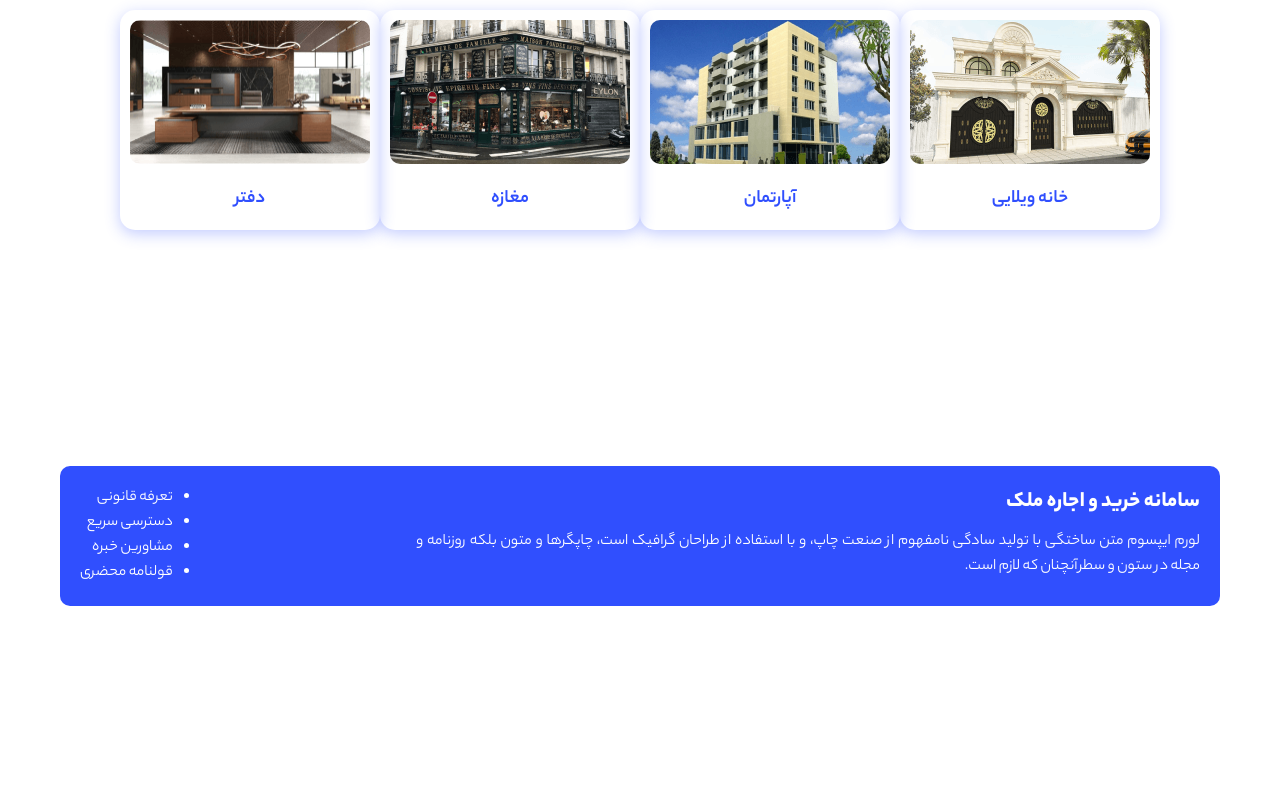
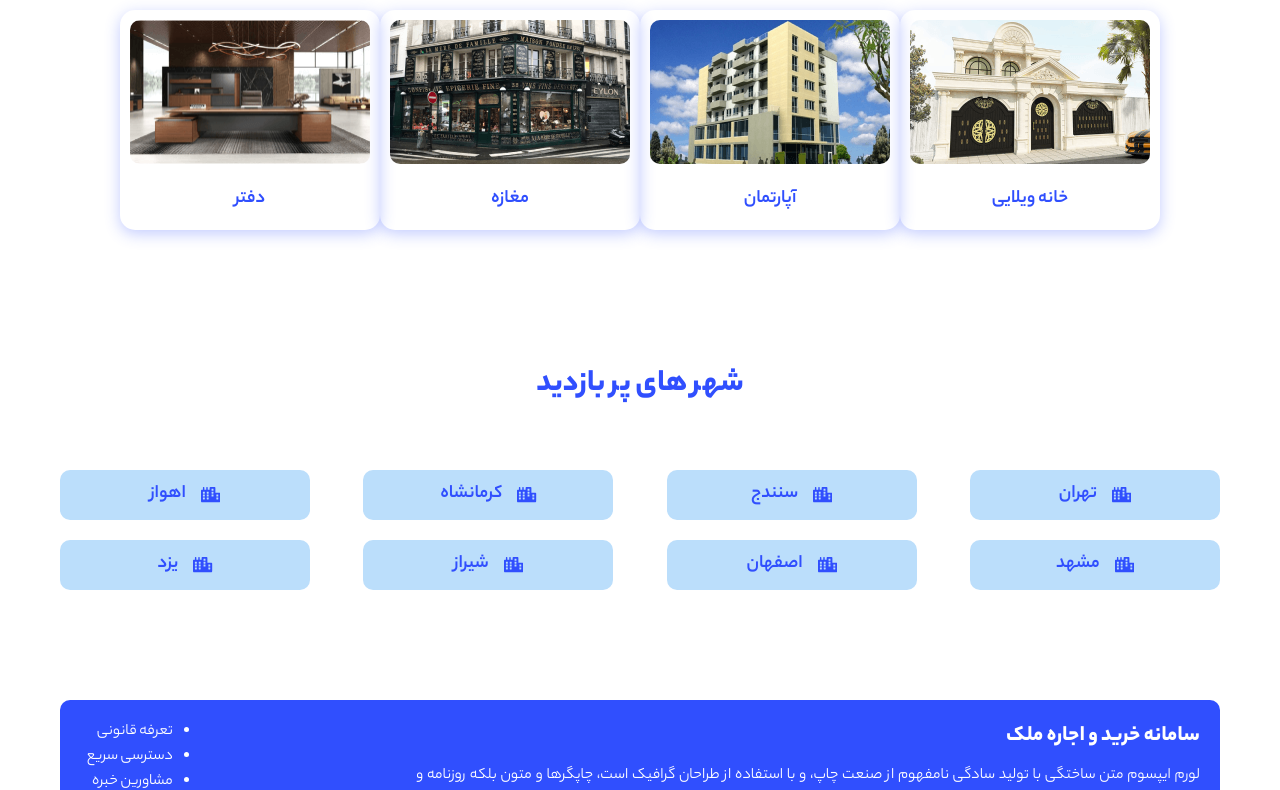
Before and after one commit to mfghir/estate-proj-nextjs, a Next.js app: page / in a window 1280 px wide. Shown: the part 505-1295 px from the top of the page. Before the commit the page ends 1131 px from the top, so only its background shows below. Built offline with nearby package versions, Linux system fonts and the light colour scheme; no server answers.

Commit message:
done styling HomePage

```diff
--- a/src/components/template/HomePage.js
+++ b/src/components/template/HomePage.js
@@ -2,6 +2,7 @@
 import styles from "./HomePage.module.css";
 import { FiCircle } from "react-icons/fi";
 
+import { FaCity } from "react-icons/fa";
 
 const HomePage = () => {
   const services = ["خرید", "فروش", "رهن", "اجاره"];
@@ -32,11 +33,22 @@
         </div>
       </div>
       <div className={styles.banner}>
-
         <CategoryCard title="خانه ویلایی" name="villa" />
         <CategoryCard title="آپارتمان" name="apartment" />
         <CategoryCard title="مغازه" name="store" />
         <CategoryCard title="دفتر" name="office" />
+      </div>
+
+      <div className={styles.city}>
+        <h3>شهر های پر بازدید</h3>
+        <ul>
+          {cities.map((i) => (
+            <li key={i}>
+              <FaCity />
+              <span>{i}</span>
+            </li>
+          ))}
+        </ul>
       </div>
     </div>
   );
```
